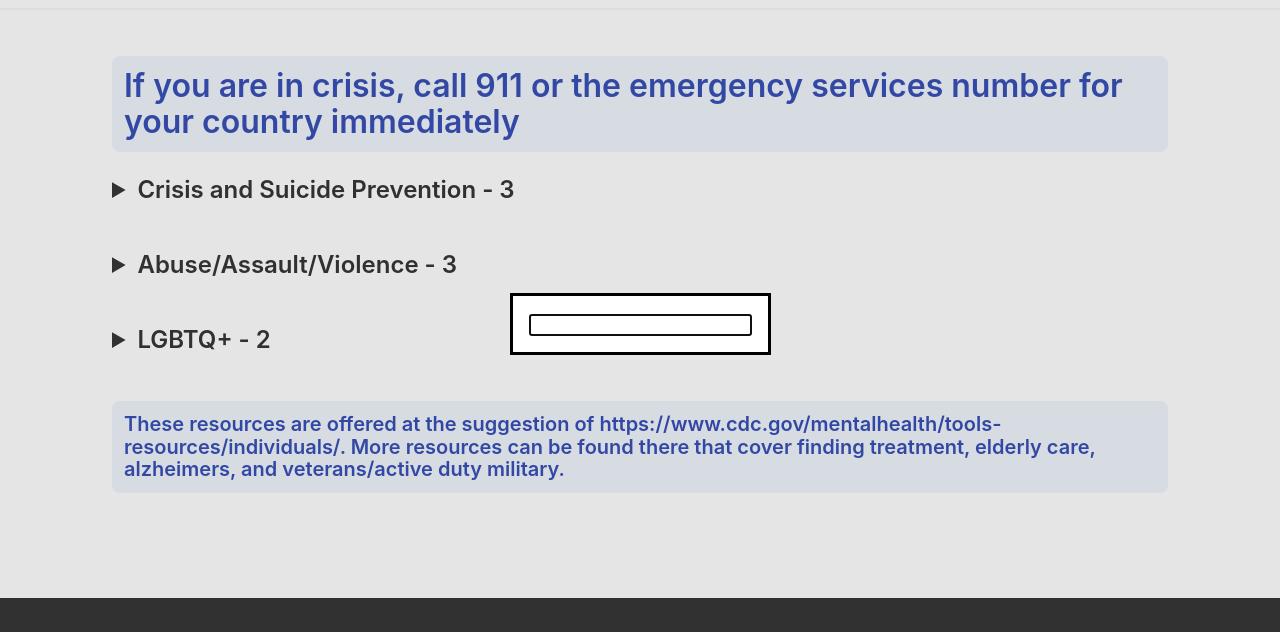
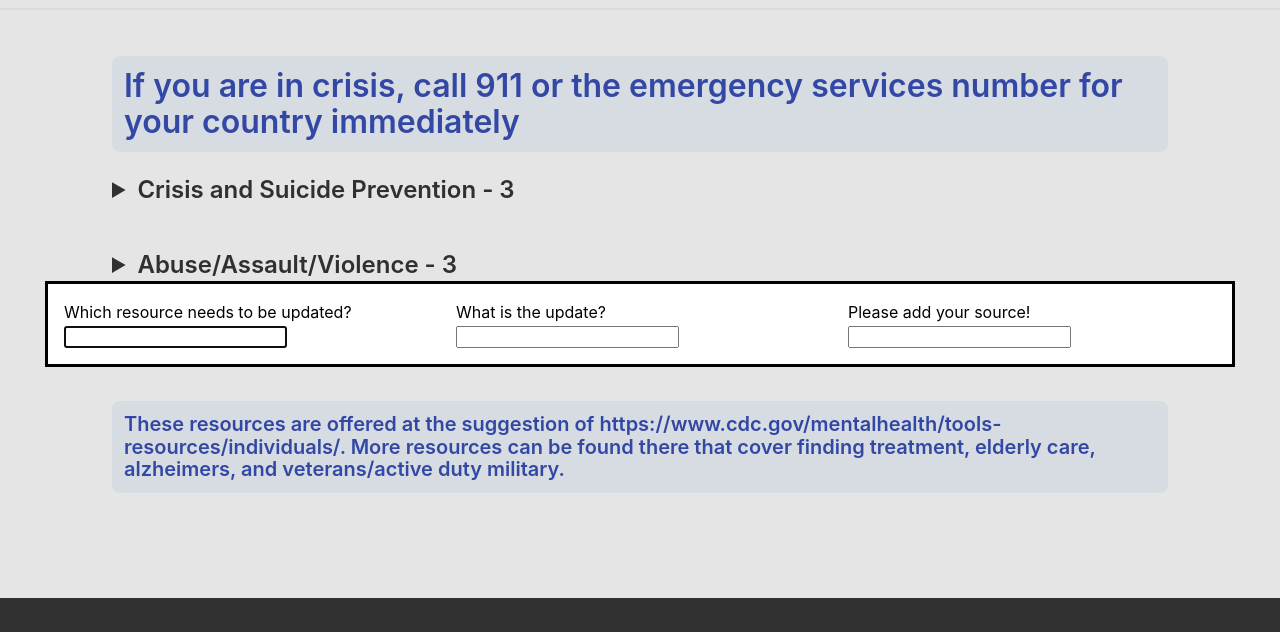
Before and after one commit to gingerchew/resourcesand.help, an Eleventy site: page src/index.njk in a window 1280 px wide. Both pictures are taken after a click on the button 386 px from the left and 737 px from the top of the page. Shown: the part 76-708 px from the top of the page. Built offline with nearby package versions, Linux system fonts and the light colour scheme; Eleventy itself is replaced by a stand-in of ours; files that its build step writes are made by us from their sources; no server answers.

Commit message:
adds netlify form

```diff
--- a/_includes/footer.njk
+++ b/_includes/footer.njk
@@ -44,10 +44,25 @@
   </div>
 </footer>
 <dialog id="resourceForm">
-  <form class="container">
+  <form class="container" name="updateResource" netlify>
     <div class="columns">
       <div class="column is-4">
-        <input name="" />
+        <label>
+          Which resource needs to be updated?
+          <input name="name" type="text" />
+        </label>
+      </div>
+      <div class="column is-4">
+        <label>
+          What is the update?
+          <input name="what" type="text" />
+        </label>
+      </div>
+      <div class="column is-4">
+        <label>
+          Please add your source!
+          <input name="source" type="text" />
+        </label>
       </div>
     </div>
   </form>
```
